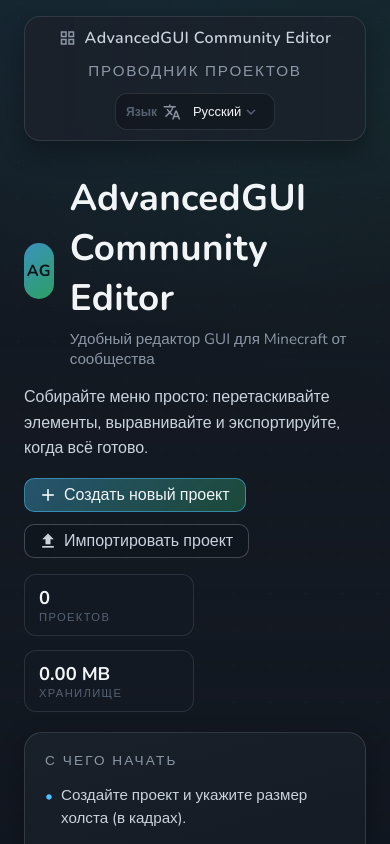
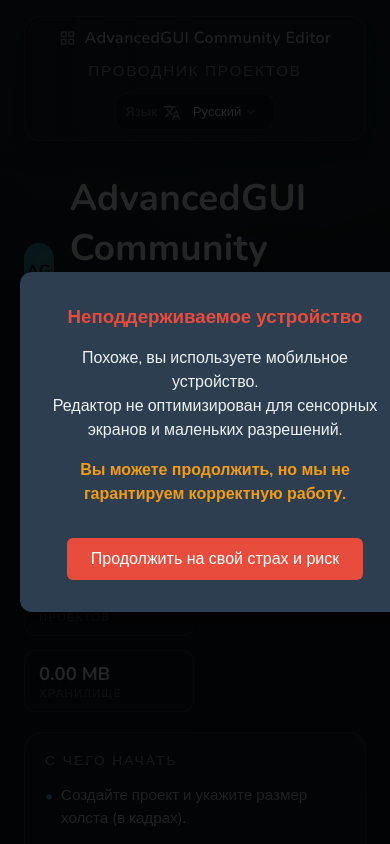
Before and after one commit to gitKBDL/AdvancedGUI-CE, a Vue app: page / in a window 390 px wide. Built offline with nearby package versions, Linux system fonts and the light colour scheme.

Commit message:
Add mobile device warning modal

```diff
--- a/src/App.vue
+++ b/src/App.vue
@@ -27,6 +27,23 @@
         crossorigin="anonymous"
         id="broken_TAKEN_ID"
       />
+    </div>
+
+    <!-- Mobile Warning Modal -->
+    <div v-if="showMobileWarning" class="mobile-warning-overlay">
+      <div class="mobile-warning-modal">
+        <h3>Неподдерживаемое устройство</h3>
+        <p>
+          Похоже, вы используете мобильное устройство. <br />
+          Редактор не оптимизирован для сенсорных экранов и маленьких разрешений.
+        </p>
+        <p class="warning-text">
+          Вы можете продолжить, но мы не гарантируем корректную работу.
+        </p>
+        <button class="proceed-btn" @click="dismissMobileWarning">
+          Продолжить на свой страх и риск
+        </button>
+      </div>
     </div>
   </div>
 </template>
@@ -77,10 +94,12 @@
       beforeUnloadHandler: null as
         | ((e: BeforeUnloadEvent) => string | undefined)
         | null,
+      showMobileWarning: false,
     };
   },
 
   async mounted() {
+    this.checkMobile();
     setupImageManager(this.$refs.imageContainer as HTMLElement);
     initializeShortcutHandler();
     loading(true);
@@ -113,6 +132,22 @@
   },
 
   methods: {
+    checkMobile() {
+      const isMobile =
+        /Android|webOS|iPhone|iPad|iPod|BlackBerry|IEMobile|Opera Mini/i.test(
+          navigator.userAgent,
+        ) || window.innerWidth <= 800;
+
+      const dismissed = sessionStorage.getItem("mobileWarningDismissed");
+
+      if (isMobile && !dismissed) {
+        this.showMobileWarning = true;
+      }
+    },
+    dismissMobileWarning() {
+      this.showMobileWarning = false;
+      sessionStorage.setItem("mobileWarningDismissed", "true");
+    },
     blurActiveElement(ev: MouseEvent) {
       const target = ev.target as HTMLElement | null;
       if (
@@ -139,4 +174,61 @@
 
 <style lang="scss">
 @use "@/scss/app.scss";
+
+.mobile-warning-overlay {
+  position: fixed;
+  top: 0;
+  left: 0;
+  width: 100%;
+  height: 100%;
+  background: rgba(0, 0, 0, 0.85);
+  display: flex;
+  align-items: center;
+  justify-content: center;
+  z-index: 9999;
+  padding: 20px;
+}
+
+.mobile-warning-modal {
+  background: #2c3e50;
+  color: white;
+  padding: 2rem;
+  border-radius: 12px;
+  max-width: 400px;
+  text-align: center;
+  box-shadow: 0 10px 25px rgba(0, 0, 0, 0.5);
+
+  h3 {
+    margin-top: 0;
+    color: #e74c3c;
+    margin-bottom: 1rem;
+  }
+
+  p {
+    line-height: 1.5;
+    margin-bottom: 1rem;
+    color: #ecf0f1;
+  }
+
+  .warning-text {
+    font-weight: bold;
+    color: #f39c12;
+  }
+
+  .proceed-btn {
+    background: #e74c3c;
+    color: white;
+    border: none;
+    padding: 12px 24px;
+    border-radius: 6px;
+    cursor: pointer;
+    font-size: 1rem;
+    transition: background 0.2s;
+    margin-top: 1rem;
+
+    &:hover {
+      background: #c0392b;
+    }
+  }
+}
 </style>
```
